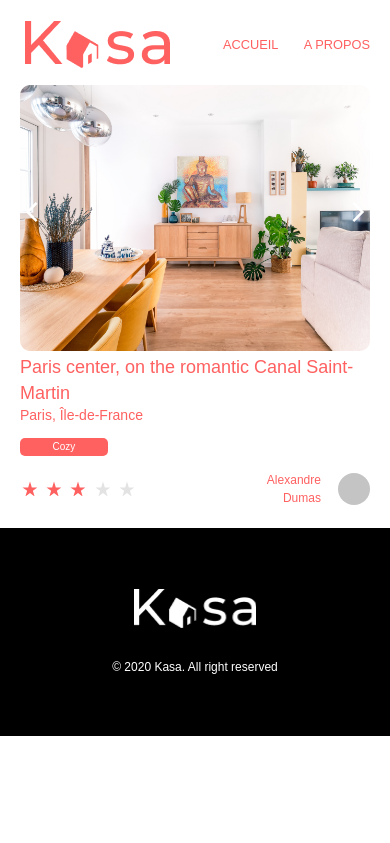
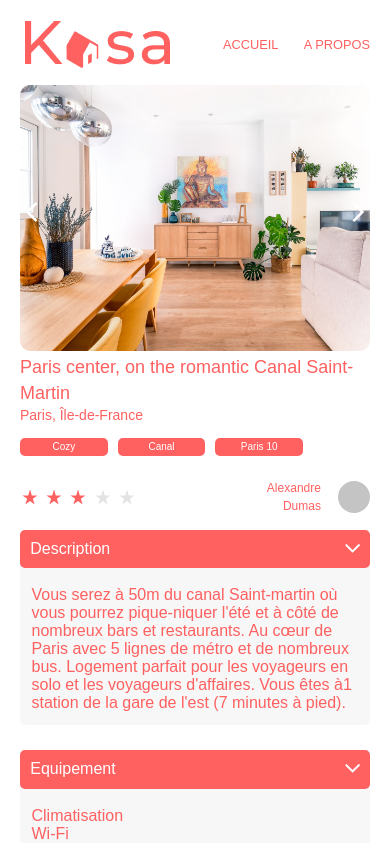
Before and after one commit to Missfantaxya/AlexiaSkrzypczak_11_22082022, a React (Create React App) app: page /lodging in a window 390 px wide. Shown: the top 843 px of the page. Built offline with nearby package versions, Linux system fonts and the light colour scheme.

Commit message:
dropDown ouverte mobile first style WIP

```diff
--- /dev/null
+++ b/src/components/Dropdown.css
@@ -0,0 +1,28 @@
+.lodging__dropdown{
+  position: relative;
+  margin-top: 1.03125rem;
+  margin-bottom: 1.254375rem;
+}
+
+.dropdown__title{
+  background-color: #FF6060;
+  color:#FFFFFF;
+  width:100%;
+  border-radius: 5px;
+  padding: 0.64rem;
+  display: flex;
+  justify-content: space-between;
+}
+
+.dropdown__arrow{
+  transform: rotate(180deg);
+}
+
+.dropdownn__content{
+  position: relative;
+  border-radius: 5px;
+  top:-5px;
+  z-index: -1;
+  background-color: #F7F7F7;
+  padding: 1.43875rem 0.431875rem 0.8125rem 0.719375rem;
+}
--- /dev/null
+++ b/src/components/Dropdown.js
@@ -0,0 +1,57 @@
+import './Dropdown.css'
+
+const Arrow = ( sizeW, sizeH, color) => (
+  <svg width={ sizeW } height={ sizeH } fill={ color } xmlns="http://www.w3.org/2000/svg">
+    <path d="M13.8495 9.1944L15.2079 7.8283L7.60994 0.238037L0.0120036 7.83598L1.37042 9.1944L7.60994 2.95488L13.8495 9.1944Z"/>
+  </svg>
+)
+
+function Dropdown ()
+{
+  const menus = [
+    'Description',
+    'Equipement'
+  ]
+
+  const description = "Vous serez à 50m du canal Saint-martin où vous pourrez pique-niquer l'été et à côté de nombreux bars et restaurants. Au cœur de Paris avec 5 lignes de métro et de nombreux bus. Logement parfait pour les voyageurs en solo et les voyageurs d'affaires. Vous êtes à1 station de la gare de l'est (7 minutes à pied). "
+
+  const equipments = [
+    "Climatisation",
+    "Wi-Fi",
+    "Cuisine",
+    "Espace de travail",
+    "Fer à repasser",
+    "Sèche-cheveux",
+    "Cintres"
+  ]
+
+  return (
+    <div>
+      { menus.map( ( menu ) =>
+        <div key={ menu } className='lodging__dropdown'>
+          <button
+            className='dropdown__title'
+            type='button' >
+            <span>{ menu }</span>
+            <span className='dropdown__arrow'>{ Arrow( 15.2, 8.96, "#ffffff" ) }</span>
+          </button>
+          <div>
+            <div className='dropdownn__content'>
+              { menu === 'Description'
+                ? <p>{ description }</p>
+                : <ul>
+                  { equipments.map( ( equipment ) =>
+                    <li key={ equipment }>
+                      { equipment }
+                    </li> ) }
+                </ul> }
+            </div>
+          </div>
+        </div>
+      ) }
+
+    </div>
+  )
+}
+
+export default Dropdown
--- a/src/components/Lodging.js
+++ b/src/components/Lodging.js
@@ -1,4 +1,5 @@
 import "./Lodging.css"
+import Dropdown from "./Dropdown"
 
 import Carrousel from "./Carrousel"
 import LodgingTitle from "./LodgingTitle"
@@ -13,6 +14,7 @@ function Lodging()
         <LodgingTitle/>
         <HostDetails />
       </div>
+      <Dropdown />
     </>
   )
 }
--- a/src/components/LodgingTitle.css
+++ b/src/components/LodgingTitle.css
@@ -3,7 +3,7 @@
   font-weight: 500;
 }
 
-.lodging__description{
+.lodging__content{
   height:2.875rem;
   line-height: 142.6%;
   margin-bottom: 0.3125rem;;
--- a/src/components/LodgingTitle.js
+++ b/src/components/LodgingTitle.js
@@ -5,7 +5,7 @@ import Tag from './Tag'
 function LodgingDetails() {
     return(
       <div className="lodging__title">
-        <h2 className="lodging__description">Paris center, on the romantic Canal Saint-Martin</h2>
+        <h2 className="lodging__content">Paris center, on the romantic Canal Saint-Martin</h2>
         <p className="lodging__location">Paris, Île-de-France</p>
         <Tag />
       </div>
--- a/src/components/Rate.js
+++ b/src/components/Rate.js
@@ -4,8 +4,7 @@ import './Rate.css'
 const Star = (size, color) => (
   <div className='host__star'>
     <svg width={ size } height={ size } fill={ color } xmlns="http://www.w3.org/2000/svg">
-      <path
-        d="M9.8225 6.5L8 0.5L6.1775 6.5H0.5L5.135 9.8075L3.3725 15.5L8 11.9825L12.635 15.5L10.8725 9.8075L15.5 6.5H9.8225Z" />
+      <path d="M9.8225 6.5L8 0.5L6.1775 6.5H0.5L5.135 9.8075L3.3725 15.5L8 11.9825L12.635 15.5L10.8725 9.8075L15.5 6.5H9.8225Z" />
     </svg>
   </div>
 )
--- a/src/components/Tag.css
+++ b/src/components/Tag.css
@@ -1,6 +1,12 @@
+.tags__list{
+  display: flex;
+  justify-content:stretch;
+}
+
 .tag{
   margin-top: 0.625rem;
-  margin-bottom: 1rem;
+  margin-bottom: 1.5rem;
+  margin-right: 0.625rem;
   display: flex;
   align-items: center;
   justify-content: center;
@@ -12,6 +18,7 @@
   font-size: 0.625rem;
   font-weight: 500;
   line-height: 142.6%;
+
 }
 
 @media screen and (min-width: 1440px) {
--- a/src/components/Tag.js
+++ b/src/components/Tag.js
@@ -2,11 +2,23 @@ import './Tag.css'
 
 // TODO faire le map pour afficher tous les tags.
 
-function Tag() {
+
+
+function Tag()
+{
+  const tags = [
+  'Cozy',
+  'Canal',
+  'Paris 10'
+  ]
+
   return (
-    <div className='tag'>
-      Cozy
-    </div>
+    <ul className='tags__list'>
+      {tags.map((tag)=>
+        <li key={tag} className='tag'>
+        {tag}
+      </li>)}
+    </ul>
   )
 }
 
```
